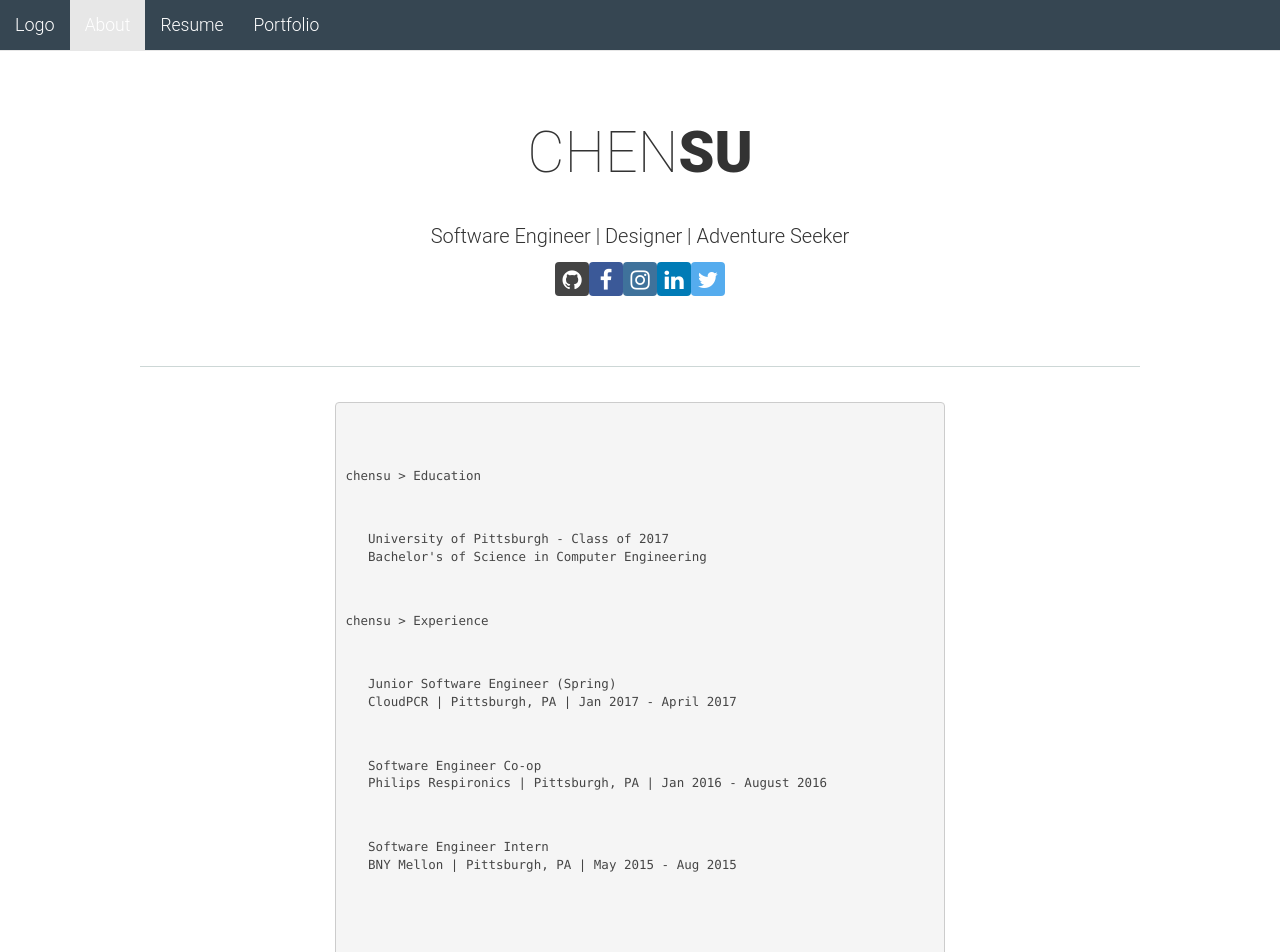
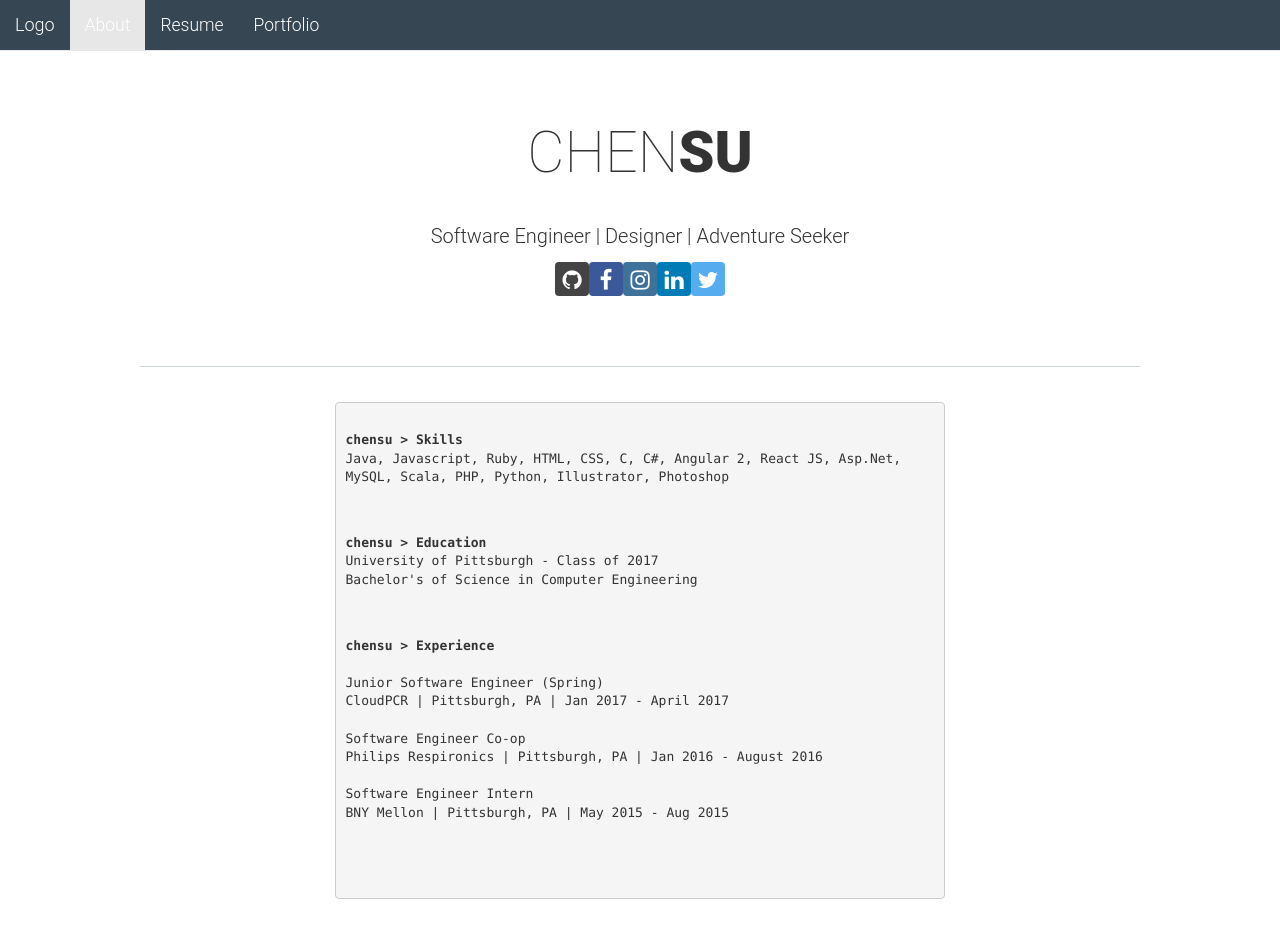
Before and after one commit to chensusays/chensu.design, an Angular app: page / in a window 1280 px wide. Shown: the top 952 px of the page. Built offline with nearby package versions, Linux system fonts and the light colour scheme.

Commit message:
gonna get some feedback now

```diff
--- a/src/app/app.component.css
+++ b/src/app/app.component.css
@@ -20,14 +20,23 @@
 
 
 /* Resume */
+.resume-command {
+    font-weight: bold;
+}
 #resume {
-
 }
 #resume-section {
     opacity: 0.9;
-
     font-family: Monaco;
     font-size: 1.25rem;
+}
+pre {
+    white-space: -moz-pre-wrap;  /* Mozilla, since 1999 */
+    white-space: -pre-wrap;      /* Opera 4-6 */
+    white-space: -o-pre-wrap;    /* Opera 7 */
+    white-space: pre-wrap;       /* Since CSS 2.1 */
+    word-break: normal;
+    word-wrap: normal;       /* Internet Explorer 5.5+ */
 
 }
 /* Portfolio */
--- a/src/app/app.component.html
+++ b/src/app/app.component.html
@@ -26,17 +26,26 @@
   <!-- Resume Section -->
   <div class="row pad" id="resume">
     <div class="col-md-6 col-md-offset-3">
+      <!--
       <pre>
-        <div id="resume-section" class="">
           <p>chensu > Education</p>
-          <p>   University of Pittsburgh - Class of 2017<br>   Bachelor's of Science in Computer Engineering</p>
+          <p>University of Pittsburgh - Class of 2017<br>Bachelor's of Science in Computer Engineering</p>
           <p>chensu > Experience</p>
-          <p>   Junior Software Engineer (Spring)<br>   CloudPCR | Pittsburgh, PA | Jan 2017 - April 2017</p>
-          <p>   Software Engineer Co-op<br>   Philips Respironics | Pittsburgh, PA | Jan 2016 - August 2016</p>
-          <p>   Software Engineer Intern<br>   BNY Mellon | Pittsburgh, PA | May 2015 - Aug 2015</p>
-        </div>
-        </pre>
-        <p class="text-center"></p>
+          <p>{{cloudpcrrole}}<br>{{cloudpcrduration}}<br>{{cloudpcrdescription}}</p>
+          <p>{{philipsrole}}<br>{{philipsduration}}<br>{{philipsdescription}}</p>
+          <p>Software Engineer Intern<br>BNY Mellon | Pittsburgh, PA | May 2015 - Aug 2015<br>   </p>
+      </pre>
+      -->
+      <pre>
+        <p><span class="resume-command">chensu > Skills</span><br>{{skills}}</p>
+        <p><span class="resume-command">chensu > Education</span><br>{{education}}<br>{{major}}</p>
+        <p><span class="resume-command">chensu > Experience</span>
+        <br>{{cloudpcrrole}}<br>{{cloudpcrduration}}
+        <br>{{philipsrole}}<br>{{philipsduration}}
+        <br>{{bnyrole}}<br>{{bnyduration}}
+        </p>
+      </pre>
+      <p class="text-center"></p>
     </div>
   </div>
   <div class="row pad separator">
--- a/src/app/app.component.ts
+++ b/src/app/app.component.ts
@@ -10,4 +10,22 @@ export class AppComponent {
   firstName = "CHEN";
   lastName = "SU";
   description = "Software Engineer | Designer | Adventure Seeker";
+
+
+  skills = "Java, Javascript, Ruby, HTML, CSS, C, C#, Angular 2, React JS, Asp.Net, MySQL, Scala, PHP, Python, Illustrator, Photoshop";
+
+  education = "University of Pittsburgh - Class of 2017";
+  major = "Bachelor's of Science in Computer Engineering";
+
+  cloudpcrrole = "Junior Software Engineer (Spring)";
+  cloudpcrduration = "CloudPCR | Pittsburgh, PA | Jan 2017 - April 2017";
+  cloudpcrdescription = "Built new and improved existing Angular 2 and ASP.NET form components in multiple different stacks.";
+
+  philipsrole = "Software Engineer Co-op";
+  philipsduration = "Philips Respironics | Pittsburgh, PA | Jan 2016 - August 2016";
+  philipsdescription = "Using JavaScript, C#, and Bootstrap on ASP.NET, I helped release the Japanese version of the web and mobile app.<br>Wrote an automation script using C# and SQL to scrape information from Microsoft TFS.<br>Learned unit testing with Jasmine.js.";
+
+  bnyrole = "Software Engineer Intern";
+  bnyduration = "BNY Mellon | Pittsburgh, PA | May 2015 - Aug 2015";
+  bnydescription = "Front-end redesign of Internal Audit Division’s main website to be responsive.<br>Created automated emails to appropriate users based upon form results and MySQL queries.<br>Implemented a Visual Basic automation script to populate a organized Microsoft Excel workbook using unformatted data.";
 }
```
